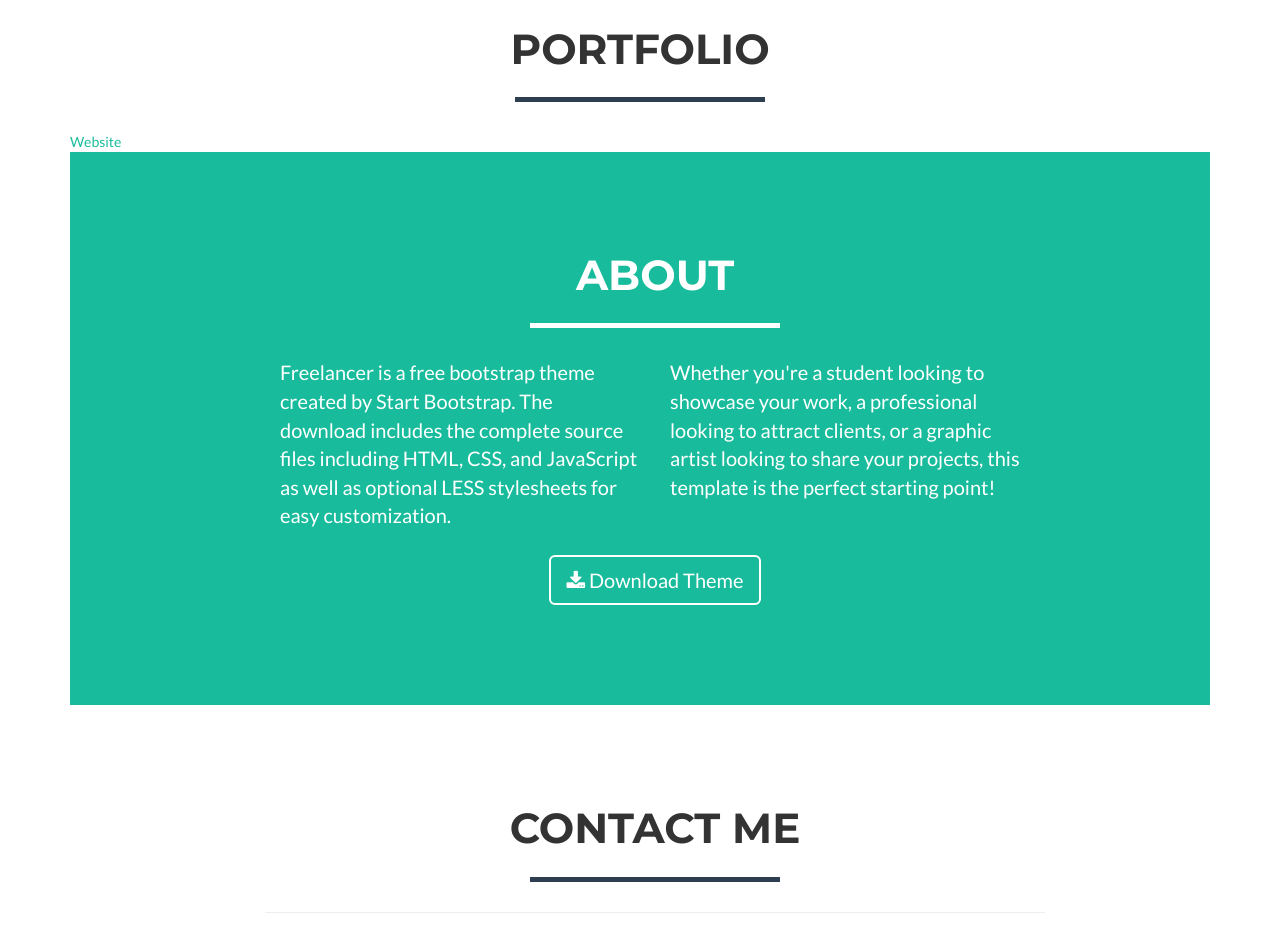
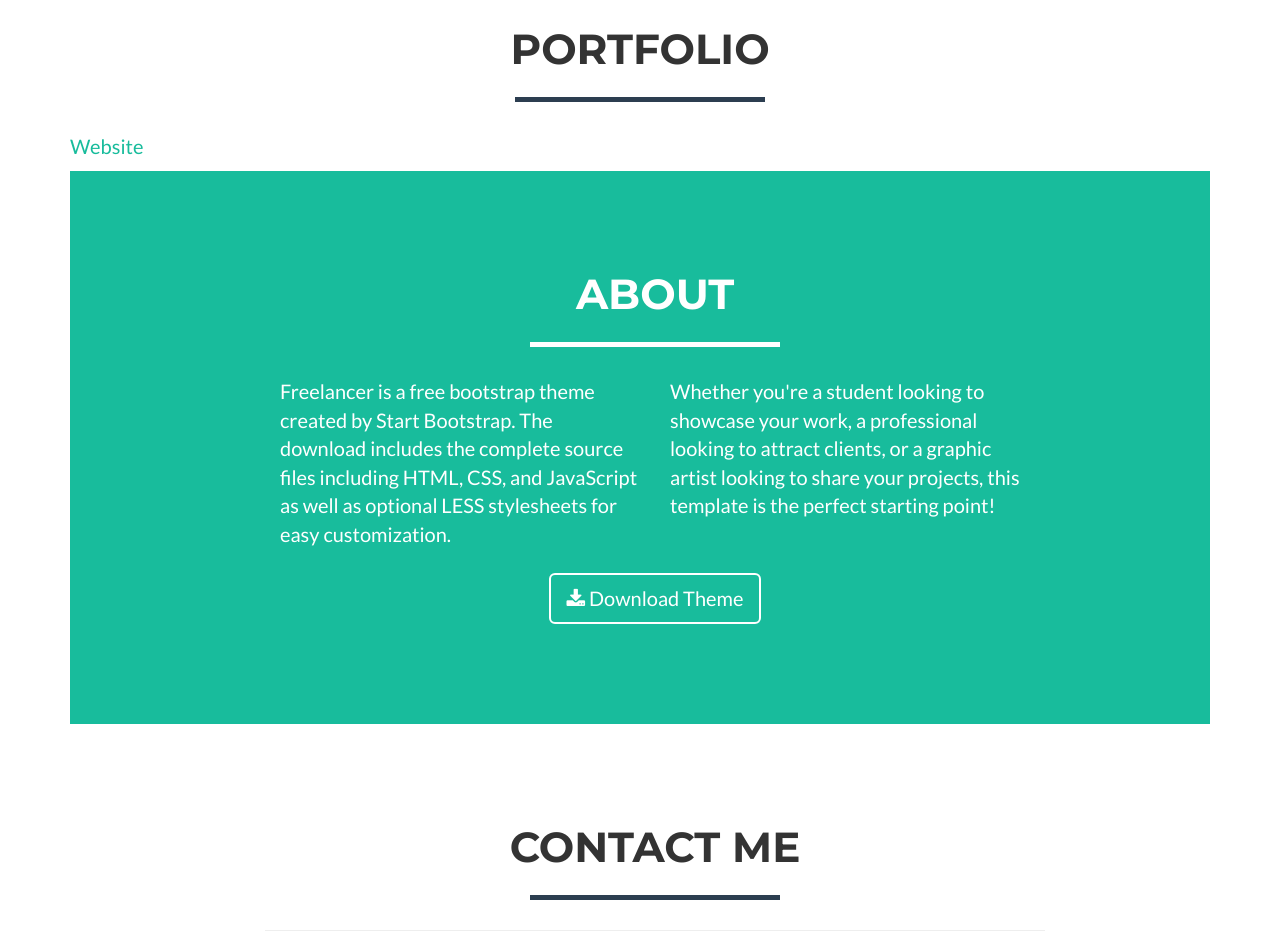
Before and after one commit to patacsilmark/patacsilmark.github.io, a website: page index.html in a window 1280 px wide. Shown: the part 920-1852 px from the top of the page. Drawn offline with nearby package versions, Linux system fonts and the light colour scheme.

Commit message:
Update index.html

```diff
--- a/index.html
+++ b/index.html
@@ -93,7 +93,7 @@
                     <hr class="star-primary">
                 </div>
             </div>
-            <a href = "WebsiteProposal.github.io">Website</a>
+            <a href = "WebsiteProposal.github.io"><p>Website</p></a>
 
     <!-- About Section -->
     <section class="success" id="about">
```
